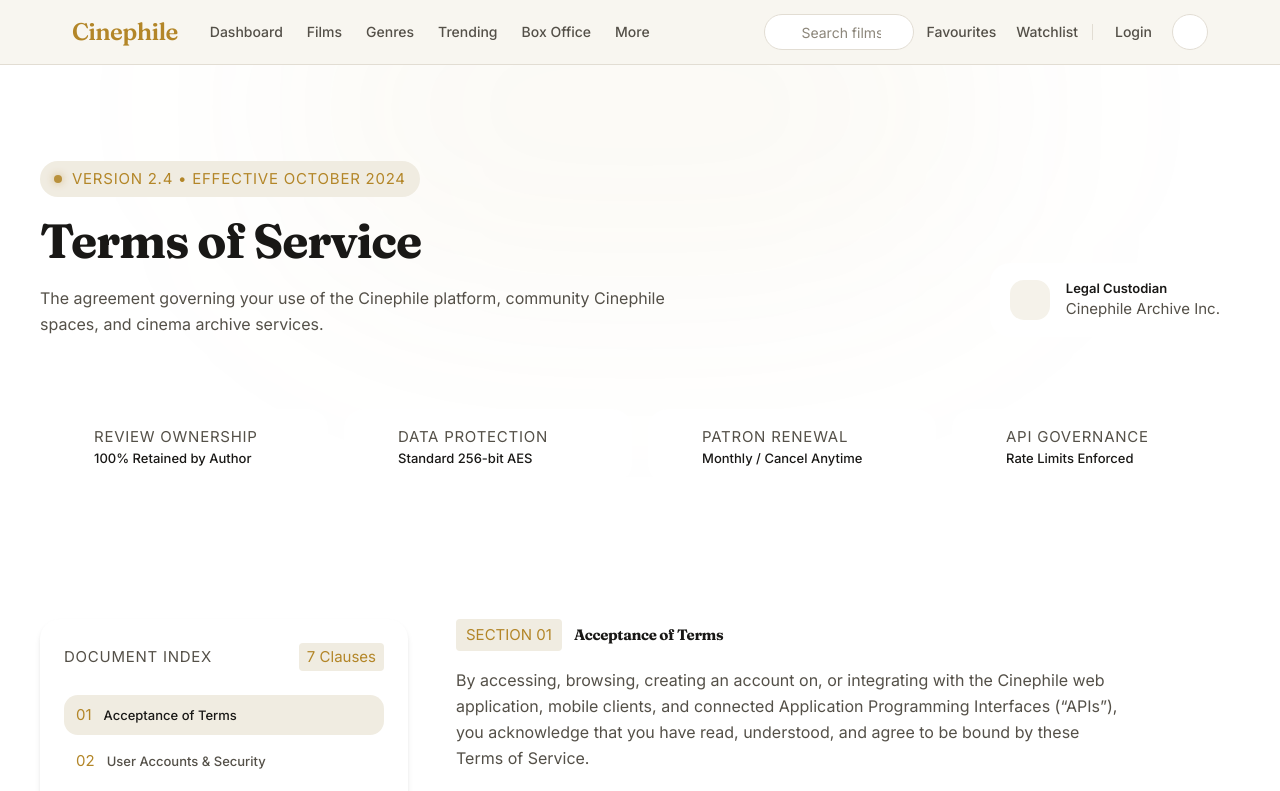
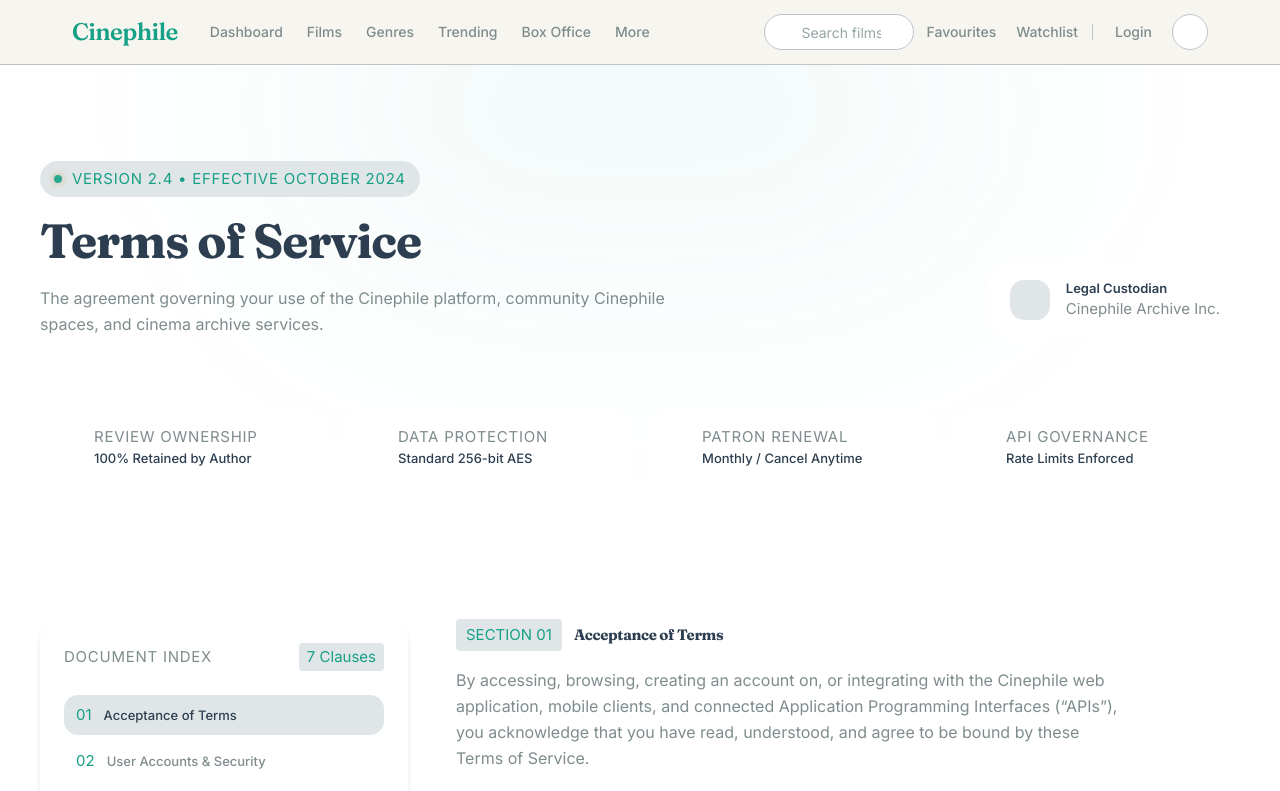
Before and after one commit to ritvikreddybhavanam/Cinephile, a React (Vite) app in the folder frontend/: page /terms in a window 1280 px wide. Shown: the top 791 px of the page. Built offline with nearby package versions, Linux system fonts and the light colour scheme.

Commit message:
feat: implement 04-Flat-Design theme (iconic flat turquoise & midnight blue, 2D zero-shadows)

```diff
--- a/frontend/src/index.css
+++ b/frontend/src/index.css
@@ -185,179 +185,179 @@
 :root,
 html.dark,
 [data-theme="dark"] {
-    /* Page & surface backgrounds */
-    --color-bg:                         #0B0C10;
-    --color-surface:                    #14161C;
-    --color-surface-2:                  #1B1E26;
+    /* Flat Design Dark — Midnight Blue & Turquoise (Zero Shadows) */
+    --color-bg:                         #1A252F;
+    --color-surface:                    #2C3E50;
+    --color-surface-2:                  #34495E;
 
-    /* Borders */
-    --color-border:                     #262A34;
+    /* Crisp solid 2D borders */
+    --color-border:                     #415B76;
 
     /* Text hierarchy */
-    --color-text:                       #ECE8E1;
-    --color-text-2:                     #A6A29A;
-    --color-text-3:                     #6E6B65;
+    --color-text:                       #ECF0F1;
+    --color-text-2:                     #BDC3C7;
+    --color-text-3:                     #95A5A6;
 
-    /* Accent — champagne gold */
-    --color-accent:                     #C9A86A;
-    --color-accent-hover:               #DDBF85;
-    --color-accent-soft:                rgba(201,168,106,0.12);
+    /* Accent — Iconic Flat Turquoise */
+    --color-accent:                     #1ABC9C;
+    --color-accent-hover:               #16A085;
+    --color-accent-soft:                rgba(26, 188, 156, 0.16);
 
     /* Semantic */
-    --color-wine:                       #7C3A4B;
-    --color-success:                    #7FA88C;
-    --color-error:                      #C4646F;
+    --color-wine:                       #E74C3C;
+    --color-success:                    #2ECC71;
+    --color-error:                      #E74C3C;
 
     /* Button specific */
-    --color-btn-primary-text:           #0B0C10;
+    --color-btn-primary-text:           #FFFFFF;
 
-    /* Shadows */
-    --shadow-card:                      0 8px 30px rgba(0,0,0,0.45);
-    --shadow-card-hover:                0 12px 40px rgba(0,0,0,0.6);
-    --shadow-elevated:                  0 20px 60px rgba(0,0,0,0.7);
+    /* Pure 2D Flat Design — No Drop Shadows */
+    --shadow-card:                      none;
+    --shadow-card-hover:                0 0 0 2px #1ABC9C;
+    --shadow-elevated:                  none;
 
     /* Legacy aliases */
-    --color-background:                 #0B0C10;
-    --color-surface-dim:                #0B0C10;
-    --color-on-background:              #ECE8E1;
-    --color-on-surface:                 #ECE8E1;
-    --color-on-surface-variant:         #A6A29A;
-    --color-surface-container:          #1B1E26;
-    --color-surface-container-low:      #14161C;
-    --color-surface-container-high:     #22263A;
-    --color-surface-container-highest:  #262A34;
-    --color-surface-container-lowest:   #0B0C10;
-    --color-surface-variant:            #1B1E26;
-    --color-surface-bright:             #22263A;
-    --color-surface-tint:               #C9A86A;
-    --color-surface-deep:               #0B0C10;
-    --color-surface-muted:              #14161C;
-    --color-outline:                    #262A34;
-    --color-outline-variant:            #262A34;
-    --color-border-subtle:              #262A34;
-    --color-text-muted:                 #6E6B65;
-    --color-text-dim:                   #A6A29A;
-    --color-text-main:                  #ECE8E1;
-    --color-rating-gold:                #C9A86A;
-    --color-rating-star:                #C9A86A;
-    --color-inverse-surface:            #ECE8E1;
-    --color-inverse-on-surface:         #14161C;
-    --color-inverse-primary:            #0B0C10;
-    --color-primary:                    #C9A86A;
-    --color-on-primary:                 #0B0C10;
-    --color-primary-container:          rgba(201,168,106,0.15);
-    --color-on-primary-container:       #C9A86A;
-    --color-primary-fixed:              #C9A86A;
-    --color-primary-fixed-dim:          #A68A52;
-    --color-on-primary-fixed:           #0B0C10;
-    --color-on-primary-fixed-variant:   #0B0C10;
-    --color-secondary:                  #A6A29A;
-    --color-on-secondary:               #0B0C10;
-    --color-secondary-container:        #1B1E26;
-    --color-on-secondary-container:     #ECE8E1;
-    --color-secondary-fixed:            #A6A29A;
-    --color-secondary-fixed-dim:        #6E6B65;
-    --color-on-secondary-fixed:         #ECE8E1;
-    --color-on-secondary-fixed-variant: #ECE8E1;
-    --color-tertiary:                   #7FA88C;
-    --color-on-tertiary:                #0B0C10;
-    --color-tertiary-container:         rgba(127,168,140,0.15);
-    --color-on-tertiary-container:      #7FA88C;
-    --color-tertiary-fixed:             #7FA88C;
-    --color-tertiary-fixed-dim:         #5A8A6A;
-    --color-on-tertiary-fixed:          #0B0C10;
-    --color-on-tertiary-fixed-variant:  #0B0C10;
-    --color-error-container:            rgba(196,100,111,0.15);
-    --color-on-error-container:         #C4646F;
+    --color-background:                 #1A252F;
+    --color-surface-dim:                #151E27;
+    --color-on-background:              #ECF0F1;
+    --color-on-surface:                 #ECF0F1;
+    --color-on-surface-variant:         #BDC3C7;
+    --color-surface-container:          #34495E;
+    --color-surface-container-low:      #2C3E50;
+    --color-surface-container-high:     #3D566E;
+    --color-surface-container-highest:  #415B76;
+    --color-surface-container-lowest:   #1A252F;
+    --color-surface-variant:            #34495E;
+    --color-surface-bright:             #3D566E;
+    --color-surface-tint:               #1ABC9C;
+    --color-surface-deep:               #1A252F;
+    --color-surface-muted:              #2C3E50;
+    --color-outline:                    #415B76;
+    --color-outline-variant:            #415B76;
+    --color-border-subtle:              #415B76;
+    --color-text-muted:                 #95A5A6;
+    --color-text-dim:                   #BDC3C7;
+    --color-text-main:                  #ECF0F1;
+    --color-rating-gold:                #F1C40F;
+    --color-rating-star:                #F1C40F;
+    --color-inverse-surface:            #ECF0F1;
+    --color-inverse-on-surface:         #2C3E50;
+    --color-inverse-primary:            #1A252F;
+    --color-primary:                    #1ABC9C;
+    --color-on-primary:                 #FFFFFF;
+    --color-primary-container:          rgba(26, 188, 156, 0.16);
+    --color-on-primary-container:       #1ABC9C;
+    --color-primary-fixed:              #1ABC9C;
+    --color-primary-fixed-dim:          #16A085;
+    --color-on-primary-fixed:           #FFFFFF;
+    --color-on-primary-fixed-variant:   #FFFFFF;
+    --color-secondary:                  #BDC3C7;
+    --color-on-secondary:               #1A252F;
+    --color-secondary-container:        #34495E;
+    --color-on-secondary-container:     #ECF0F1;
+    --color-secondary-fixed:            #BDC3C7;
+    --color-secondary-fixed-dim:        #95A5A6;
+    --color-on-secondary-fixed:         #ECF0F1;
+    --color-on-secondary-fixed-variant: #ECF0F1;
+    --color-tertiary:                   #2ECC71;
+    --color-on-tertiary:                #FFFFFF;
+    --color-tertiary-container:         rgba(46, 204, 113, 0.16);
+    --color-on-tertiary-container:      #2ECC71;
+    --color-tertiary-fixed:             #2ECC71;
+    --color-tertiary-fixed-dim:         #27AE60;
+    --color-on-tertiary-fixed:          #FFFFFF;
+    --color-on-tertiary-fixed-variant:  #FFFFFF;
+    --color-error-container:            rgba(231, 76, 60, 0.16);
+    --color-on-error-container:         #E74C3C;
 }
 
 html.light,
 [data-theme="light"],
 .light {
-    /* Page & surface backgrounds — archival warm ivory */
-    --color-bg:                         #F8F6F0;
+    /* Flat Design Light — Clouds & Green Sea */
+    --color-bg:                         #ECF0F1;
     --color-surface:                    #FFFFFF;
-    --color-surface-2:                  #F0ECE1;
+    --color-surface-2:                  #E0E6E8;
 
-    /* Borders */
-    --color-border:                     #E2DDD3;
+    /* Crisp solid 2D borders */
+    --color-border:                     #BDC3C7;
 
-    /* Text hierarchy — ink slate */
-    --color-text:                       #191816;
-    --color-text-2:                     #545048;
-    --color-text-3:                     #8C867A;
+    /* Text hierarchy */
+    --color-text:                       #2C3E50;
+    --color-text-2:                     #7F8C8D;
+    --color-text-3:                     #95A5A6;
 
-    /* Accent — warm bronze gold with high contrast */
-    --color-accent:                     #B38628;
-    --color-accent-hover:               #996F1D;
-    --color-accent-soft:                rgba(179, 134, 40, 0.12);
+    /* Accent — Flat Green Sea */
+    --color-accent:                     #16A085;
+    --color-accent-hover:               #117A65;
+    --color-accent-soft:                rgba(22, 160, 133, 0.14);
 
     /* Semantic */
-    --color-wine:                       #872E44;
-    --color-success:                    #2E7D52;
-    --color-error:                      #C23847;
+    --color-wine:                       #C0392B;
+    --color-success:                    #27AE60;
+    --color-error:                      #C0392B;
 
     /* Button specific */
     --color-btn-primary-text:           #FFFFFF;
 
-    /* Shadows */
-    --shadow-card:                      0 4px 20px rgba(28, 25, 23, 0.06), 0 1px 3px rgba(28, 25, 23, 0.04);
-    --shadow-card-hover:                0 10px 30px rgba(28, 25, 23, 0.12), 0 0 0 1px rgba(179, 134, 40, 0.35);
-    --shadow-elevated:                  0 16px 40px rgba(28, 25, 23, 0.12);
+    /* Pure 2D Flat Design — No Drop Shadows */
+    --shadow-card:                      none;
+    --shadow-card-hover:                0 0 0 2px #16A085;
+    --shadow-elevated:                  none;
 
     /* Legacy aliases */
-    --color-background:                 #F8F6F0;
-    --color-surface-dim:                #F2EFE8;
-    --color-on-background:              #191816;
-    --color-on-surface:                 #191816;
-    --color-on-surface-variant:         #545048;
-    --color-surface-container:          #F0ECE1;
+    --color-background:                 #ECF0F1;
+    --color-surface-dim:                #E0E6E8;
+    --color-on-background:              #2C3E50;
+    --color-on-surface:                 #2C3E50;
+    --color-on-surface-variant:         #7F8C8D;
+    --color-surface-container:          #E0E6E8;
     --color-surface-container-low:      #FFFFFF;
-    --color-surface-container-high:     #E8E3D7;
-    --color-surface-container-highest:  #E0DACD;
-    --color-surface-container-lowest:   #FAF8F4;
-    --color-surface-variant:            #F0ECE1;
+    --color-surface-container-high:     #D5DBDB;
+    --color-surface-container-highest:  #BDC3C7;
+    --color-surface-container-lowest:   #ECF0F1;
+    --color-surface-variant:            #E0E6E8;
     --color-surface-bright:             #FFFFFF;
-    --color-surface-tint:               #B38628;
-    --color-surface-deep:               #EDE8DE;
-    --color-surface-muted:              #F5F2EA;
-    --color-outline:                    #E2DDD3;
-    --color-outline-variant:            #D5CFC3;
-    --color-border-subtle:              #E2DDD3;
-    --color-text-muted:                 #8C867A;
-    --color-text-dim:                   #545048;
-    --color-text-main:                  #191816;
-    --color-rating-gold:                #B38628;
-    --color-rating-star:                #B38628;
-    --color-inverse-surface:            #14161C;
-    --color-inverse-on-surface:         #ECE8E1;
+    --color-surface-tint:               #16A085;
+    --color-surface-deep:               #D5DBDB;
+    --color-surface-muted:              #E0E6E8;
+    --color-outline:                    #BDC3C7;
+    --color-outline-variant:            #BDC3C7;
+    --color-border-subtle:              #BDC3C7;
+    --color-text-muted:                 #95A5A6;
+    --color-text-dim:                   #7F8C8D;
+    --color-text-main:                  #2C3E50;
+    --color-rating-gold:                #F39C12;
+    --color-rating-star:                #F39C12;
+    --color-inverse-surface:            #2C3E50;
+    --color-inverse-on-surface:         #ECF0F1;
     --color-inverse-primary:            #FFFFFF;
-    --color-primary:                    #B38628;
+    --color-primary:                    #16A085;
     --color-on-primary:                 #FFFFFF;
-    --color-primary-container:          rgba(179, 134, 40, 0.12);
-    --color-on-primary-container:       #B38628;
-    --color-primary-fixed:              #B38628;
-    --color-primary-fixed-dim:          #996F1D;
+    --color-primary-container:          rgba(22, 160, 133, 0.14);
+    --color-on-primary-container:       #16A085;
+    --color-primary-fixed:              #16A085;
+    --color-primary-fixed-dim:          #117A65;
     --color-on-primary-fixed:           #FFFFFF;
     --color-on-primary-fixed-variant:   #FFFFFF;
-    --color-secondary:                  #545048;
+    --color-secondary:                  #7F8C8D;
     --color-on-secondary:               #FFFFFF;
-    --color-secondary-container:        #F0ECE1;
-    --color-on-secondary-container:     #191816;
-    --color-secondary-fixed:            #545048;
-    --color-secondary-fixed-dim:        #8C867A;
-    --color-on-secondary-fixed:         #191816;
-    --color-on-secondary-fixed-variant: #191816;
-    --color-tertiary:                   #2E7D52;
+    --color-secondary-container:        #E0E6E8;
+    --color-on-secondary-container:     #2C3E50;
+    --color-secondary-fixed:            #7F8C8D;
+    --color-secondary-fixed-dim:        #95A5A6;
+    --color-on-secondary-fixed:         #2C3E50;
+    --color-on-secondary-fixed-variant: #2C3E50;
+    --color-tertiary:                   #27AE60;
     --color-on-tertiary:                #FFFFFF;
-    --color-tertiary-container:         rgba(46, 125, 82, 0.12);
-    --color-on-tertiary-container:      #2E7D52;
-    --color-tertiary-fixed:             #2E7D52;
-    --color-tertiary-fixed-dim:         #22603E;
+    --color-tertiary-container:         rgba(39, 174, 96, 0.14);
+    --color-on-tertiary-container:      #27AE60;
+    --color-tertiary-fixed:             #27AE60;
+    --color-tertiary-fixed-dim:         #1E8449;
     --color-on-tertiary-fixed:          #FFFFFF;
     --color-on-tertiary-fixed-variant:  #FFFFFF;
-    --color-error-container:            rgba(194, 56, 71, 0.12);
-    --color-on-error-container:         #C23847;
+    --color-error-container:            rgba(192, 57, 43, 0.14);
+    --color-on-error-container:         #C0392B;
 }
 
 /* ============================================================
```
